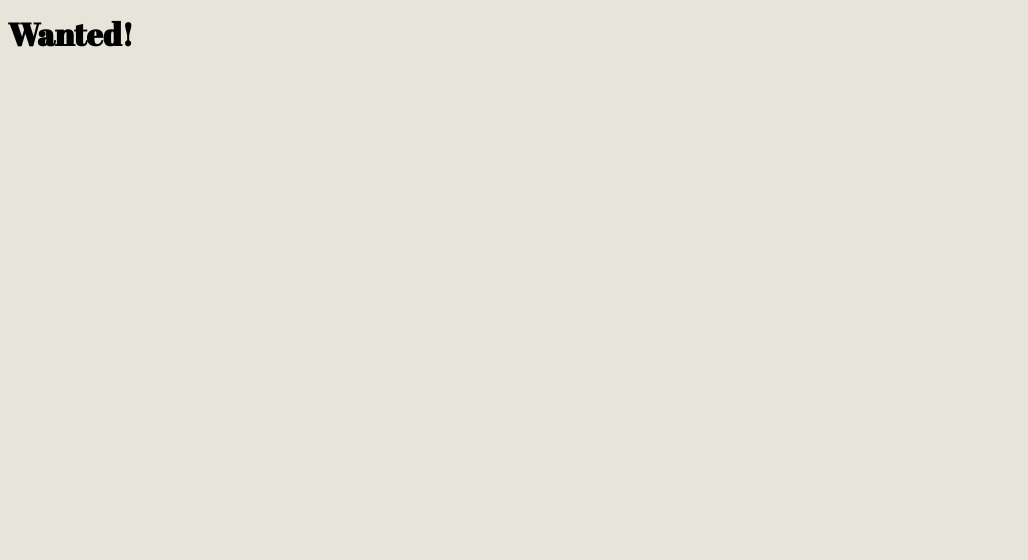
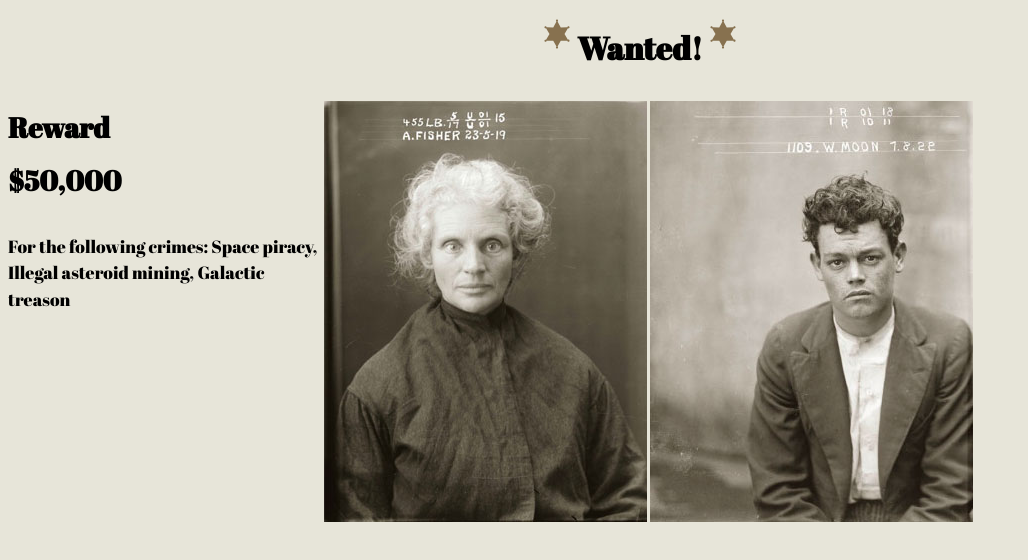
Before and after one commit to menardj/dsn1676-assignment-1, a plain HTML site: page index.html in a window 1280 px wide. Shown: the whole page, without its empty margins (0-1028 px from the left). Drawn offline with Linux system fonts and the light colour scheme.

Commit message:
Index work
began building main page

```diff
--- a/css/main.css
+++ b/css/main.css
@@ -17,3 +17,11 @@ html {
 *, *::before, *::after {
 	box-sizing: inherit;
 }
+
+.wantedheader {
+	text-align: center;
+}
+
+.badgeicon {
+	max-width: 40px;
+}
--- a/index.html
+++ b/index.html
@@ -12,12 +12,14 @@
 <body>
 
 <header>
-  <h1>Wanted!</h1>
+  <h1 class="wantedheader"><img src="images/badge.svg" class="badgeicon">Wanted!<img src="images/badge.svg" class="badgeicon"></h1>
 </header>
 
 <main class="grid">
 
 	<div class="unit unit-xs-1 unit-s-1 unit-m-1-3 unit-l-1-4">
+		<h2> Reward <br>$50,000</h2>
+		<p>For the following crimes: Space piracy, Illegal asteroid mining, Galactic treason</p>
 
 	</div>
 
@@ -27,11 +29,11 @@
 	<div class="grid>">
 
 			<div class="unit">
-				<img src="" alt="">
+				<img src="images/fishermugshot.jpg" alt="Fisher Mugshot">
 			</div>
 
 			<div class="unit">
-				<img src="" alt="">
+				<img src="images/moonmugshot.jpg" alt="Moon Mugshot">
 			</div>
 
 	</div>
```
